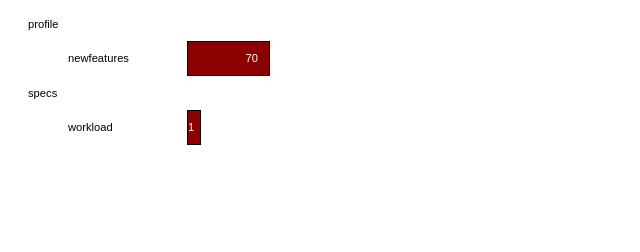
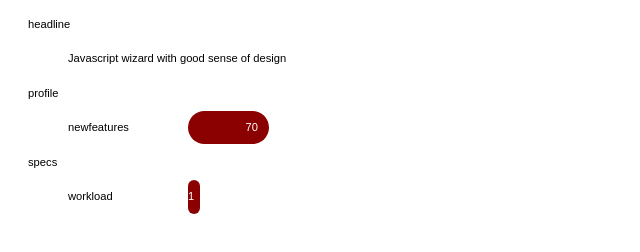
Before and after one commit to ltfschoen/parity_d3, a website: page index.html in a window 1280 px wide. Shown: the whole page, without its empty margins (0-640 px from the left). Drawn offline with nearby package versions, Linux system fonts and the light colour scheme.

Commit message:
feat: Add feature for category with value

```diff
--- a/index.html
+++ b/index.html
@@ -13,6 +13,9 @@
 				line-height: 3em;
 				margin-bottom: 2px;
 			}
+			div.category-text-value {
+				margin-left: 40px;
+			}
 			span.label-wrapper {
 				width: 100px;
 				display: inline-block;
@@ -23,10 +26,10 @@
 			div.bar {
 				margin-left: 20px;
 				background-color: DarkRed;
+				border-radius: 20px;
 				color: white;
 				padding-right: 1em;
 				text-align: right;
-				outline: 1px solid black;
 				display: inline-block;
 			}
 		</style>
@@ -54,7 +57,13 @@
 					.attr("class", "label")
 			}
 
-			function renderPropertyForLabel(propertyName, label, categoryName, keyIndex) {
+			function renderValueForCategory(category, categoryName) {
+				return category.append("div")
+					.attr("class", "category-text-value")
+					.text(function(d) { return d[categoryName] })
+			}
+
+			function renderSublabelValueForLabel(propertyName, label, categoryName, keyIndex) {
 				let labelSpan = label.append("span")
 					.attr("class", "label-wrapper")
 					.text(function(d) { return Object.keys(d[categoryName])[keyIndex] })
@@ -72,18 +81,23 @@
 					.append("div")
 				  .attr("class", "chart")
 
+				let headlineLine = getNewLineForLevel(chart, data);
+			  let headlineCategory = getCategoryForLine(headlineLine, 0);
+			  let headlineCategoryName = headlineCategory._groups[0][0].innerText;
+			  renderValueForCategory(headlineCategory, headlineCategoryName);
+
 				let profileLine = getNewLineForLevel(chart, data);
 				let profileCategory = getCategoryForLine(profileLine, 4);
 				let profileCategoryName = profileCategory._groups[0][0].innerText;
 				let profileLabel = getLabelForCategory(profileCategory, profileCategoryName);
-				renderPropertyForLabel("newfeatures", profileLabel, profileCategoryName, 0);
+				renderSublabelValueForLabel("newfeatures", profileLabel, profileCategoryName, 0);
 
 
 			  let specsLine = getNewLineForLevel(chart, data);
 				let specsCategory = getCategoryForLine(specsLine, 3);
 			  let specsCategoryName = specsCategory._groups[0][0].innerText;
 				let specsLabel = getLabelForCategory(specsCategory, specsCategoryName);
-			  renderPropertyForLabel("workload", specsLabel, specsCategoryName, 0);
+			  renderSublabelValueForLabel("workload", specsLabel, specsCategoryName, 0);
 
 			}
 		</script>
```
